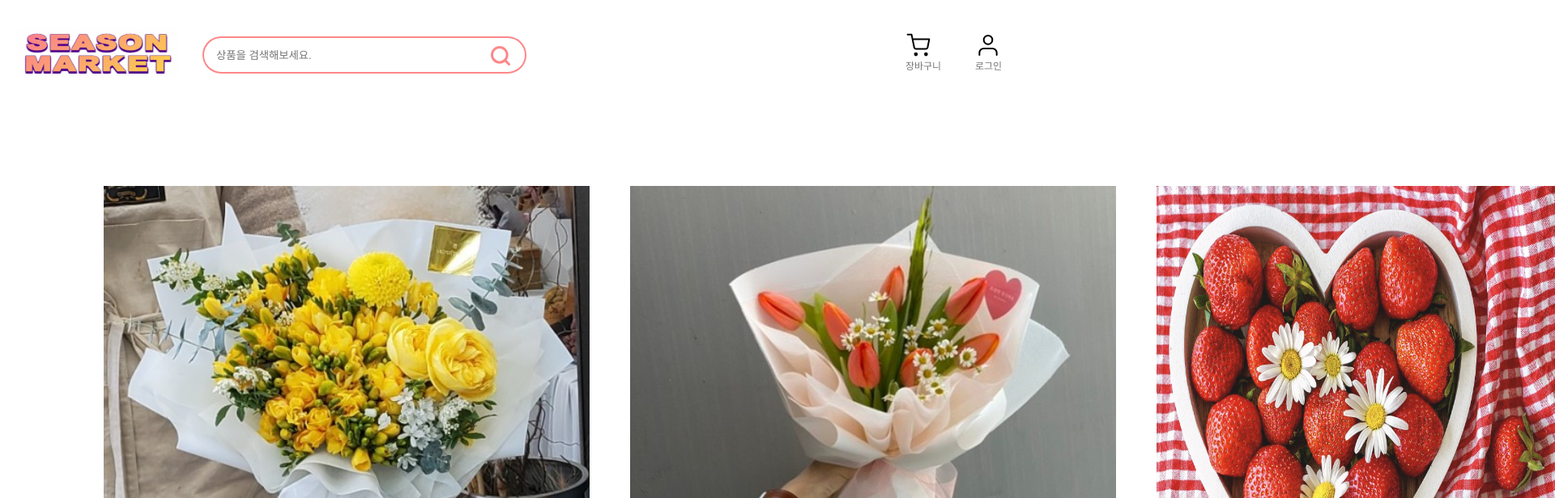
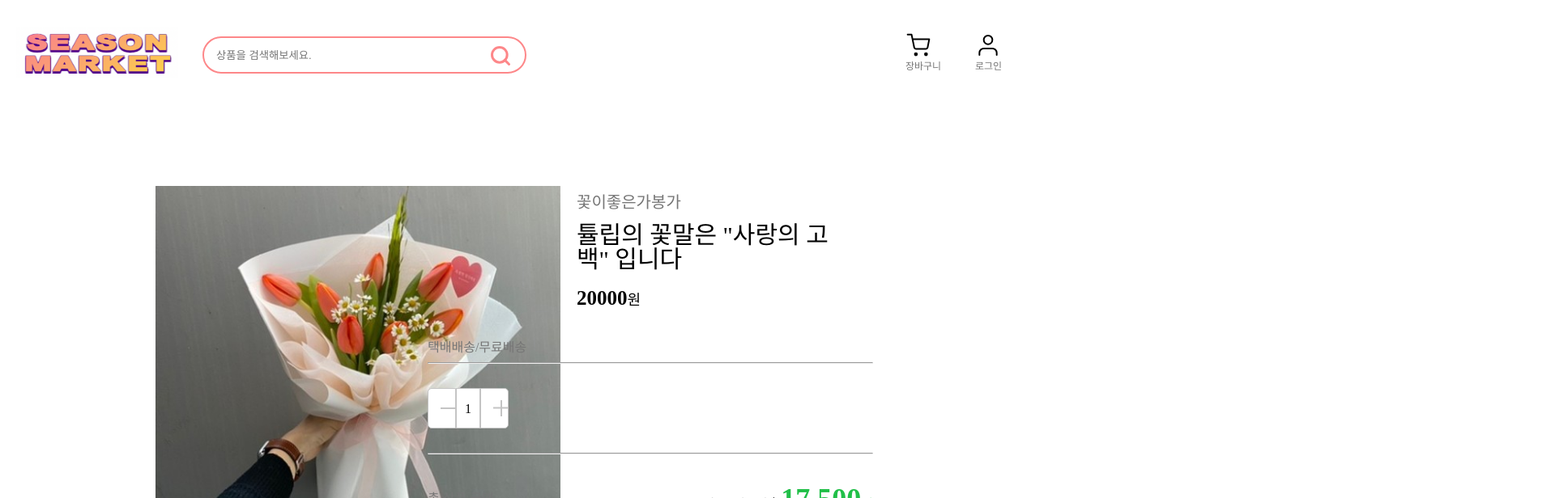
Before and after one commit to yoojin-park19/season_market, a React (Create React App) app: page /Product/1 in a window 1280 px wide. Shown: the top 616 px of the page at 81% size, 1920 px wide, since content can reach past the window. Built offline with nearby package versions, Linux system fonts and the light colour scheme; the HTML template or start-up script is replaced by a standard one.

Commit message:
/produt/:id 값불러오는 기능구현

```diff
--- a/src/constants/database.js
+++ b/src/constants/database.js
@@ -43,30 +43,35 @@ export const Items = [
     index: 1,
     season: [
       {
+        id: 5,
         url: '/assets/rose.jpeg',
         company: '장미는 사랑입니다.',
         title: '장미의 꽃말은 "사랑" 입니다',
         price: 25000,
       },
       {
+        id: 6,
         url: '/assets/sunflower.jpeg',
         company: '너만보는해바라기',
         title: '해바라기의 꽃말은 "딩신을 사랑합니다." 입니다',
         price: 17000,
       },
       {
+        id: 7,
         url: '/assets/peach.jpg',
         company: '러브앤드피치',
         title: '물복딱복 고민할 시간에 주문',
         price: 28000,
       },
       {
+        id: 8,
         url: '/assets/tomato.jpeg',
         company: '토마토마토마토',
         title: '토마토는 몸에 참 좋습니다 끗!',
         price: 13000,
       },
       {
+        id: 9,
         url: '/assets/jeonbok.jpeg',
         company: '전복맛집여기',
         title: '전복은 큰게 맛있습니다.',
@@ -78,30 +83,35 @@ export const Items = [
     index: 2,
     season: [
       {
+        id: 10,
         url: '/assets/fallflower.jpeg',
         company: '가을바람',
         title: '들국화의 꽃말은 "순수한 사랑" 입니다.',
         price: 10000,
       },
       {
+        id: 11,
         url: '/assets/yongdam.jpeg',
         company: '가을가을한 하늘',
         title: '용담의 꽃말은 "슬픈 그대가 좋아" 입니다.',
         price: 15000,
       },
       {
+        id: 12,
         url: '/assets/apple.jpeg',
         company: '유진농장',
         title: '나의 사과를 받아줘!',
         price: 27000,
       },
       {
+        id: 13,
         url: '/assets/shrimp.jpeg',
         company: '새우로회사새움',
         title: '안녕하새우',
         price: 24000,
       },
       {
+        id: 14,
         url: '/assets/crab.jpg',
         company: '게좋아함',
         title: '뭔가 굉장히 정중한게 입니다.',
@@ -113,30 +123,35 @@ export const Items = [
     index: 3,
     season: [
       {
+        id: 15,
         url: '/assets/christmas.jpeg',
         company: '매일이크리스마스',
         title: '포인세티아의 꽃말은 "뜨거운 마음으로 축하한다"입니다.',
         price: 12000,
       },
       {
+        id: 16,
         url: '/assets/mokhwa.jpeg',
         company: '겨울이제일좋아',
         title: '목화의 꽃말은 "어머니의 사랑" 입니다.',
         price: 10000,
       },
       {
+        id: 17,
         url: '/assets/mandarin.jpeg',
         company: '꿀처럼단귤,뀰',
         title: '손이 노래져도 책임못집니다.',
         price: 18000,
       },
       {
+        id: 18,
         url: '/assets/bang.jpeg',
         company: '유진수산',
         title: '겨울에 방어 안먹으면 뭘먹나요?',
         price: 25000,
       },
       {
+        id: 19,
         url: '/assets/oyster.jpg',
         company: '겨울만장사하는집',
         title: '개발자가 사랑하는 굴',
--- a/src/pages/Product/components/ProductItem.jsx
+++ b/src/pages/Product/components/ProductItem.jsx
@@ -3,48 +3,39 @@ import Items from '../../../constants/database';
 import { useParams } from 'react-router';
 
 const ProductItem = () => {
-  const paramsId = useParams().id;
+  const paramsId = parseInt(useParams().id);
+  console.log(typeof paramsId);
+
   return (
+    <ProductItems>
+      {Items.map((item, index) => (
+        <Item key={index}>
+          {item.season.map((season, id) => (
             <>
-      {Items.map((item) => (
-        <Item key={item.index}>
-          {item.season.map((one) => (
-            <Detail key={one.id}>
-              {paramsId === one.id ? (
-                <div>
+              {paramsId === season.id ? (
+                <div className="contItem">
                   <img
                     className="productItemImg"
-                    src={one.url}
+                    src={season.url}
                     alt="상품사진"
                   />
                   <div className="productCont">
                     <div className="productInfo">
-                      <h4>{one.company}</h4>
-                      <h2>{one.title}</h2>
+                      <h4>{season.company}</h4>
+                      <h2>{season.title}</h2>
                       <h3 className="price">
-                        {one.price}
+                        {season.price}
                         <span>원</span>
                       </h3>
                     </div>
                   </div>
                 </div>
               ) : null}
-              <img className="productItemImg" src={one.url} alt="상품사진" />
-              <div className="productCont">
-                <div className="productInfo">
-                  <h4>{one.company}</h4>
-                  <h2>{one.title}</h2>
-                  <h3 className="price">
-                    {one.price}
-                    <span>원</span>
-                  </h3>
-                </div>
-              </div>
-            </Detail>
+            </>
           ))}
         </Item>
       ))}
-      ;
+      <ContCart>
         <div className="productOpt">
           <p>택배배송/무료배송</p>
           <hr />
@@ -70,60 +61,64 @@ const ProductItem = () => {
             <button className="basketBtn">장바구니</button>
           </div>
         </div>
-    </>
+      </ContCart>
+    </ProductItems>
   );
 };
-const Detail = styled.section``;
-const Item = styled.section`
-  width: 80%;
+const ProductItems = styled.section`
+  width: 70%;
   margin: 120px auto;
   display: flex;
-  gap: 50px;
+  gap: 10px;
+  position: relative;
+`;
+const Item = styled.section`
+  height: 600px;
+  .contItem {
+    display: flex;
     .productItemImg {
-    width: 600px;
-    height: 600px;
+      width: 500px;
+      height: 500px;
     }
     .productCont {
       height: 600px;
-    display: flex;
-    flex-direction: column;
-    justify-content: space-between;
+      margin-left: 20px;
       .productInfo {
+        text-align: left;
         h4 {
           display: block;
           margin-bottom: 16px;
-        font-size: 18px;
-        font-style: normal;
-        font-weight: 400;
-        line-height: 23px;
-        text-align: left;
+          font-size: 20px;
           color: #767676;
+          margin-top: 10px;
         }
         h2 {
           display: block;
           margin-bottom: 20px;
-        font-family: Spoqa Han Sans Neo;
-        font-size: 36px;
-        font-style: normal;
+          font-size: 30px;
           font-weight: 400;
-        line-height: 45px;
           letter-spacing: 0em;
-        text-align: left;
         }
         .price {
-        font-size: 36px;
+          font-size: 25px;
           font-weight: 700;
-        line-height: 45px;
-        text-align: left;
           span {
             font-size: 18px;
             font-weight: 400;
             line-height: 23px;
-          text-align: left;
           }
         }
       }
+    }
+  }
+`;
+
+const ContCart = styled.section`
+position:absolute;
+top:190px;
+right:10px;
     .productOpt {
+      width: 550px;
       p {
         font-size: 16px;
         font-weight: 400;
@@ -133,7 +128,7 @@ const Item = styled.section`
         color: #767676;
       }
       .productAmountCont {
-        width: 150px;
+        width: 100px;
         height: 50px;
         display: flex;
         margin: 30px 0;
@@ -216,7 +211,6 @@ const Item = styled.section`
           color: #fff;
         }
       }
-    }
-  }
 `;
+
 export default ProductItem;
```
Lines whose indentation alone changed are shown as unchanged.
